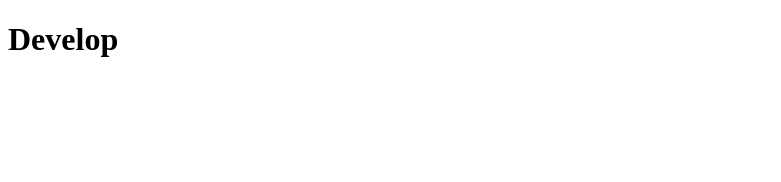
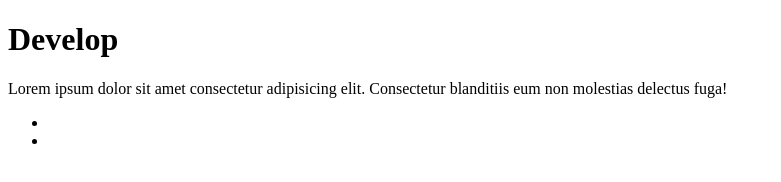
Before and after one commit to StefanoMiC/BW1, a plain HTML site: page index.html in a window 1280 px wide. Shown: the whole page, without its empty margins (0-781 px from the left). Drawn offline with Linux system fonts and the light colour scheme.

Commit message:
adds p and list

```diff
--- a/index.html
+++ b/index.html
@@ -9,7 +9,12 @@
 
 <body>
     <h1>Develop</h1>
-
+    <p>Lorem ipsum dolor sit amet consectetur adipisicing elit. Consectetur blanditiis eum non molestias delectus fuga!
+    </p>
+    <ul>
+        <li></li>
+        <li></li>
+    </ul>
 </body>
 
 </html>
```
